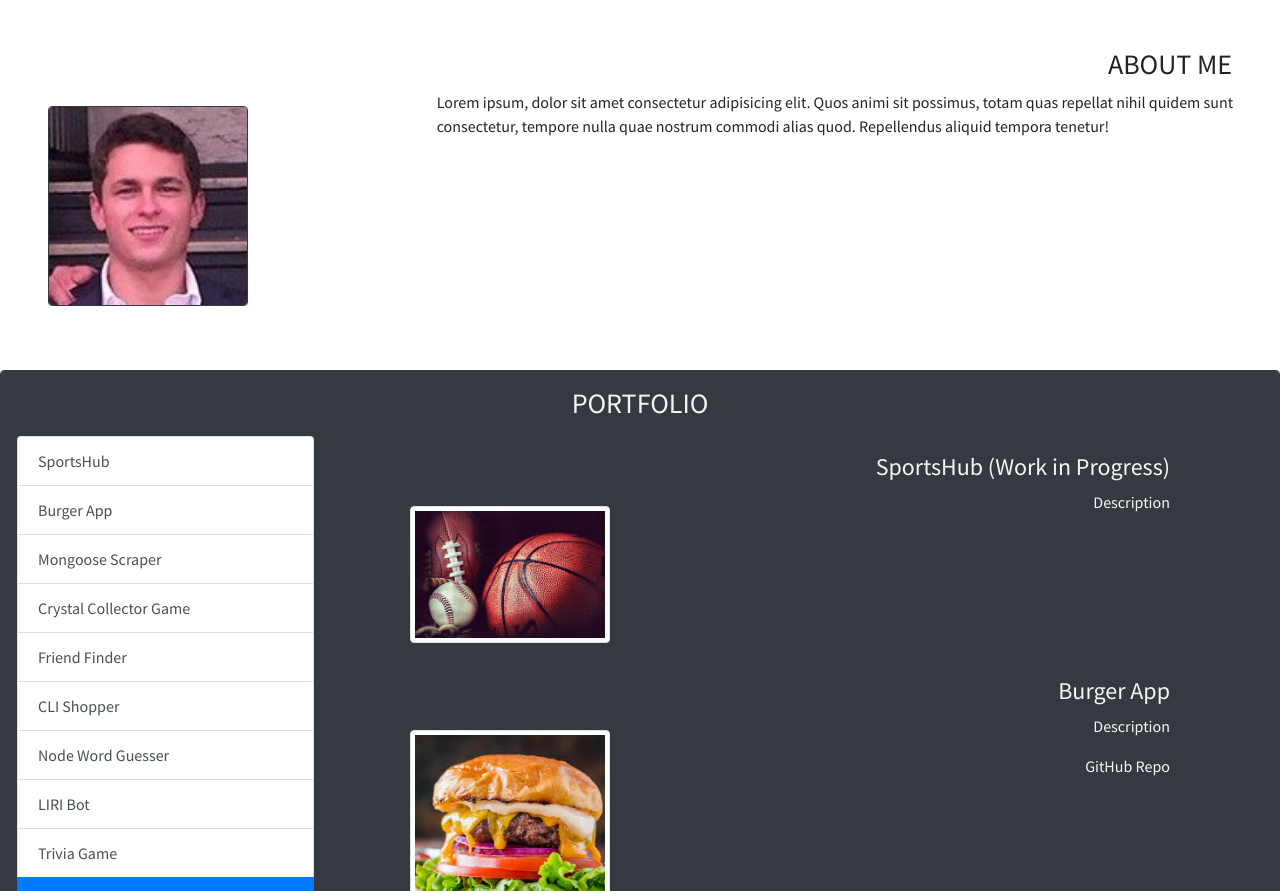
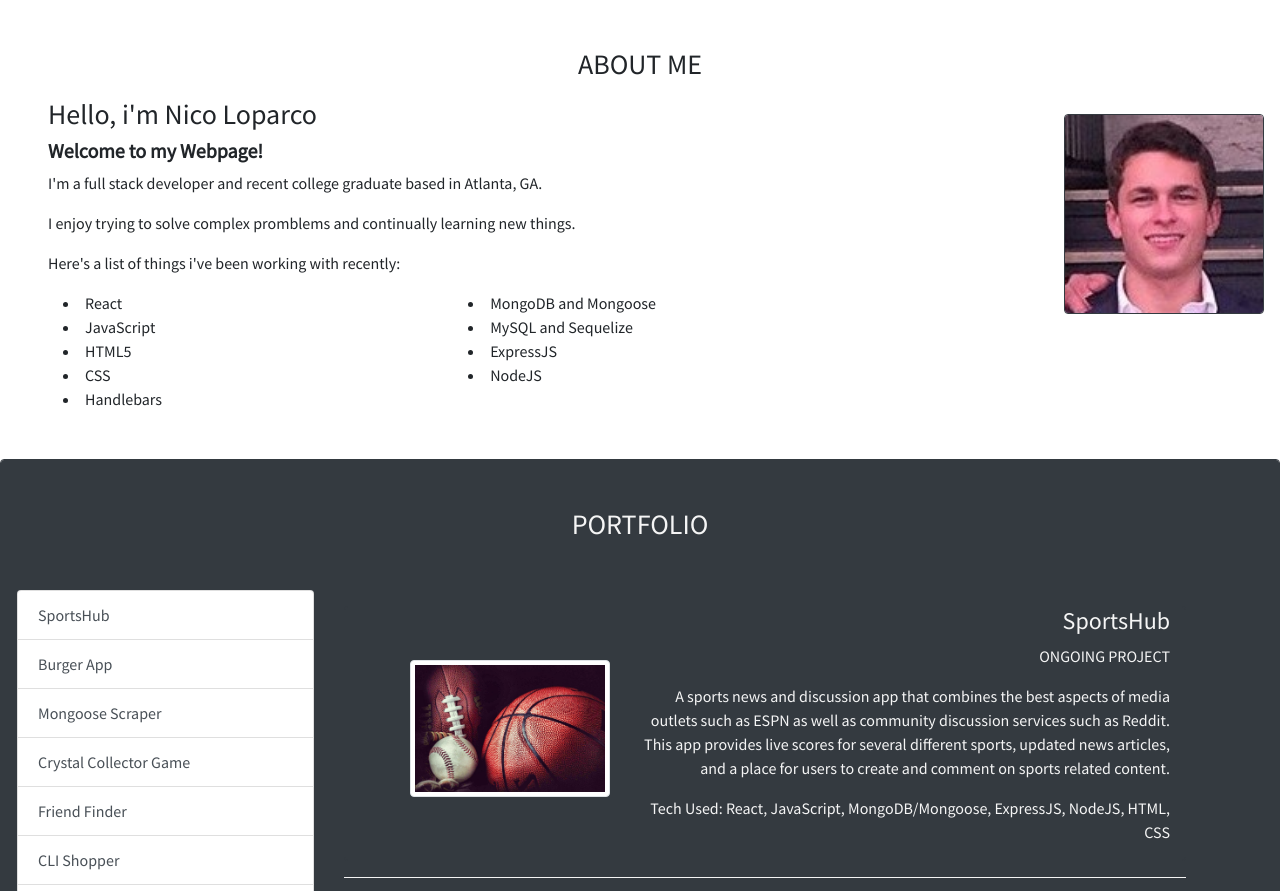
Before and after one commit to nicoloparco/Updated-Bootstrap-Portfolio, a plain HTML site: page index.html in a window 1280 px wide. Shown: the part 56-947 px from the top of the page. Drawn offline with nearby package versions, Linux system fonts and the light colour scheme; a web font is replaced by a local one.

Commit message:
2/3 completed site

```diff
--- a/index.html
+++ b/index.html
@@ -14,8 +14,7 @@
     <title>Portfolio Page</title>
 </head>
 <body>
-    <nav id="navbar" class="navbar navbar-expand-lg navbar-dark bg-dark justify-content-between">
-        <a class="navbar-brand" href="#">Nico Loparco</a>
+    <nav id="navbar" class="navbar navbar-expand-lg navbar-dark bg-dark">
         <ul class="nav nav-pills">
             <li class="nav-item">
             <a class="nav-link" href="#aboutMe">About Me</a>
@@ -29,36 +28,43 @@
         </ul>
     </nav>
 
-
-
-
-
-
-
-
-
-
-
-
-
-
-        <div data-spy="scroll" data-target="#navbar" data-offset="0">
+    <div data-spy="scroll" data-target="#navbar" data-offset="0">
 
         <div class="my-5" id="aboutMe">
-            <h3 class="text-right mx-5">ABOUT ME</h3>
+            <h3 class="text-center mx-5 mb-3">ABOUT ME</h3>
             <div class="row">
-                <div class="col-md-4">
-                    <img src="assets/profile-pic.jpeg" class="img-fluid border border-dark rounded my-3 mx-5">
+                <div class="col-md-8">
+                    <h3 class="ml-5">Hello, i'm Nico Loparco</h3>
+                    <h5 class="ml-5">Welcome to my Webpage!</h5>
+                    <p class="ml-5">I'm a full stack developer and recent college graduate based in Atlanta, GA.</p>
+                    <p class="ml-5">I enjoy trying to solve complex promblems and continually learning new things.</p>
+                    <p class="ml-5">Here's a list of things i've been working with recently:</p>
+                    <div class="row ml-5">
+                        <div class="col-md-6">
+                            <li>React</li>
+                            <li>JavaScript</li>
+                            <li>HTML5</li>
+                            <li>CSS</li>
+                            <li>Handlebars</li>
+                        </div>
+                        <div class="col-md-6">
+                            <li>MongoDB and Mongoose</li>
+                            <li>MySQL and Sequelize</li>
+                            <li>ExpressJS</li>
+                            <li>NodeJS</li>
+                        </div>
+                    </div>
+
                 </div>
-                <div class="col-md-8">
-                    <p>Lorem ipsum, dolor sit amet consectetur adipisicing elit. Quos animi sit possimus, totam quas repellat nihil quidem sunt consectetur, tempore nulla quae nostrum commodi alias quod. Repellendus aliquid tempora tenetur!</p>
+                <div class="col-md-4 text-right">
+                    <img src="assets/profile-pic.jpeg" class="img-fluid border border-dark rounded my-3 mx-3">
                 </div>
             </div>
 
         </div>
 
         <div class="my-5 border border-dark rounded" id="portfolio">
-            <h3 class="text-center my-3">PORTFOLIO</h3>
+            <h3 class="text-center my-5">PORTFOLIO</h3>
             <div class="row">
                 <div class="col-md-3 ml-3">
                         <div id="list-example" class="list-group">
@@ -78,17 +84,19 @@
                     <div data-spy="scroll" data-target="#list-example" data-offset="0" class="scrollspy-example">
 
                         <div class="container border border-dark rounded my-3">
-                            <a href="https://github.com/nicoloparco/bootcamp-final-project"><h4 id="list-item-1">SportsHub (Work in Progress)</h4></a>
+                            <a href="https://github.com/nicoloparco/bootcamp-final-project"><h4 id="list-item-1">SportsHub</h4></a>
                             <div class="row">
                                 <div class="col-md-4">
                                     <img src="./assets/Sports.jpg" alt="SportsHub" class="my-3 img-thumbnail">
                                 </div>
-                                <div class="col-md-8">
-                                    <p>Description</p>
+                                <div class="col-md-8 text-right">
+                                    <p>ONGOING PROJECT</p>
+                                    <p>A sports news and discussion app that combines the best aspects of media outlets such as ESPN as well as community discussion services such as Reddit. This app provides live scores for several different sports, updated news articles, and  a place for users to create and comment on sports related content.</p>
+                                    <p>Tech Used: React, JavaScript, MongoDB/Mongoose, ExpressJS, NodeJS, HTML, CSS</p>
                                 </div>
                             </div>
                         </div>
-
+                        <hr>
                         <div class="container border border-dark rounded my-3">
                             <a href="https://burger-mysql-nl.herokuapp.com/"><h4 id="list-item-2">Burger App</h4></a>
                             <div class="row">
@@ -96,12 +104,14 @@
                                     <img src="./assets/burger.jpeg" alt="Burger App" class="my-3 img-thumbnail">
                                 </div>
                                 <div class="col-md-8">
-                                    <p>Description</p>
+                                    <p>Deployed with Heroku</p>
+                                    <p>A MySQL based app that allows people to add their own burgers to a database as well as "eat" them. All entered burger data persists and is displayed through a frontend design.</p>
+                                    <p>Tech Used: JavaScript, MySQL, ExpressJS, NodeJS, HTML, CSS</p>
                                     <a href="https://github.com/nicoloparco/Burger-Sequelize-App"><p>GitHub Repo</p></a>
                                 </div>
                             </div>
                         </div>
-
+                        <hr>
                         <div class="container border border-dark rounded my-3">
                             <a href="https://github.com/nicoloparco/Mongoose-Scraper"><h4 id="list-item-3">Mongoose Scraper</h4></a>
                             <div class="row">
@@ -109,23 +119,27 @@
                                     <img src="./assets/newspaper.jpeg" alt="Mongoose Scraper" class="my-3 img-thumbnail">
                                 </div>
                                 <div class="col-md-8">
-                                    <p>Description</p>
+                                    <p>A Mongo based app that scrapes the web for news articles and displays them for the client.</p>
+                                    <p>Tech Used: JavaScript, MongoDB/Mongoose, ExpressJS, NodeJs, Handlebars, HTML, CSS</p>
                                 </div>
                             </div>
                         </div>
-
+                        <hr>
                         <div class="container border border-dark rounded my-3">
-                            <a href="https://github.com/nicoloparco/Crystal-Collector-Game"><h4 id="list-item-4">Crystal Collector Game</h4></a>
+                            <a href="https://nicoloparco.github.io/Crystal-Collector-Game/"><h4 id="list-item-4">Crystal Collector Game</h4></a>
                             <div class="row">
                                 <div class="col-md-4">
                                     <img src="./assets/crystal-collector-image-portfolio.jpeg" alt="Crystal Collector Game" class="my-3 img-thumbnail">
                                 </div>
                                 <div class="col-md-8">
-                                    <p>Description</p>
+                                    <p>Deployed with GitHub Pages</p>
+                                    <p>A JavaScript based game in which the player has to reach a certain score by clicking on crystals. Each of the 4 crystals are assigned different values each game and the score to reach is reassigned every game. Also tracks wins and losses.</p>
+                                    <p>Tech Used: JavaScript, HTML, CSS</p>
+                                    <a href="https://github.com/nicoloparco/Crystal-Collector-Game"><h4 id="list-item-4">GitHub Repo</h4></a>
                                 </div>
                             </div>
                         </div>
-
+                        <hr>
                         <div class="container border border-dark rounded my-3">
                             <a href="https://github.com/nicoloparco/Friend-Finder"><h4 id="list-item-5">Friend Finder</h4></a>
                             <div class="row">
@@ -133,11 +147,12 @@
                                     <img src="./assets/friends.png" alt="Friend Finder" class="my-3 img-thumbnail">
                                 </div>
                                 <div class="col-md-8">
-                                    <p>Description</p>
+                                    <p>An app in which users fill out a questionnaire to determine with other users they are most similar to. Each users' data is saved in JSON format so that whenever a new user completes the survey they will be shown their closest match.</p>
+                                    <p>Tech Used: JavaScript, ExpressJS, NodeJS, HTML, CSS</p>
                                 </div>
                             </div>
                         </div>
-
+                        <hr>
                         <div class="container border border-dark rounded my-3">
                             <a href="https://github.com/nicoloparco/MySQL-App"><h4 id="list-item-6">CLI Shopper</h4></a>
                             <div class="row">
@@ -149,7 +164,7 @@
                                 </div>
                             </div>
                         </div>
-
+                        <hr>
                         <div class="container border border-dark rounded my-3">
                             <a href="https://github.com/nicoloparco/NodeJS-Word-Guess-Game"><h4 id="list-item-7">Node Word Guesser</h4></a>
                             <div class="row">
@@ -161,7 +176,7 @@
                                 </div>
                             </div>
                         </div>
-
+                        <hr>
                         <div class="container border border-dark rounded my-3">
                             <a href="https://github.com/nicoloparco/LIRI-bot"><h4 id="list-item-8">LIRI Bot</h4></a>
                             <div class="row">
@@ -173,27 +188,29 @@
                                 </div>
                             </div>
                         </div>
-
+                        <hr>
                         <div class="container border border-dark rounded my-3">
-                            <a href="https://github.com/nicoloparco/Trivia-Game"><h4 id="list-item-9">Trivia Game</h4></a>
+                            <a href="https://nicoloparco.github.io/Trivia-Game/"><h4 id="list-item-9">Trivia Game</h4></a>
                             <div class="row">
                                 <div class="col-md-4">
                                     <img src="./assets/Trivia-Game-Background.jpg" alt="LIRI Bot" class="my-3 img-thumbnail">
                                 </div>
                                 <div class="col-md-8">
                                     <p>Description</p>
+                                    <a href="https://github.com/nicoloparco/Trivia-Game"><h4 id="list-item-9">GitHub Repo</h4></a>
                                 </div>
                             </div>
                         </div>
-
+                        <hr>
                         <div class="container border border-dark rounded my-3">
-                            <a href="https://github.com/nicoloparco/GIPHY-API-App"><h4 id="list-item-10">GIPHY API App</h4></a>
+                            <a href="https://nicoloparco.github.io/GIPHY-API-App/"><h4 id="list-item-10">GIPHY API App</h4></a>
                             <div class="row">
                                 <div class="col-md-4">
                                     <img src="./assets/giphy.png" alt="LIRI Bot" class="my-3 img-thumbnail">
                                 </div>
                                 <div class="col-md-8">
                                     <p>Description</p>
+                                    <a href="https://github.com/nicoloparco/GIPHY-API-App"><h4 id="list-item-10">GIPHY API App</h4></a>
                                 </div>
                             </div>
                         </div>
@@ -204,11 +221,13 @@
                     </div>
                 </div>
             </div>
-        </div>
 
-        <div class="my-5" id="contact">
-            <h3 class="text-left">CONTACT</h3>
-        </div>
+            <div class="my-5" id="contact">
+                <h3 class="text-center">CONTACT</h3>
+            </div>
+
+
+
 
 
         </div>
--- a/style.css
+++ b/style.css
@@ -18,3 +18,9 @@ a {
     background-color: #343a40;
     color: whitesmoke
 }
+h5 {
+    font-weight: bolder
+}
+hr {
+    border-color: whitesmoke
+}
```
